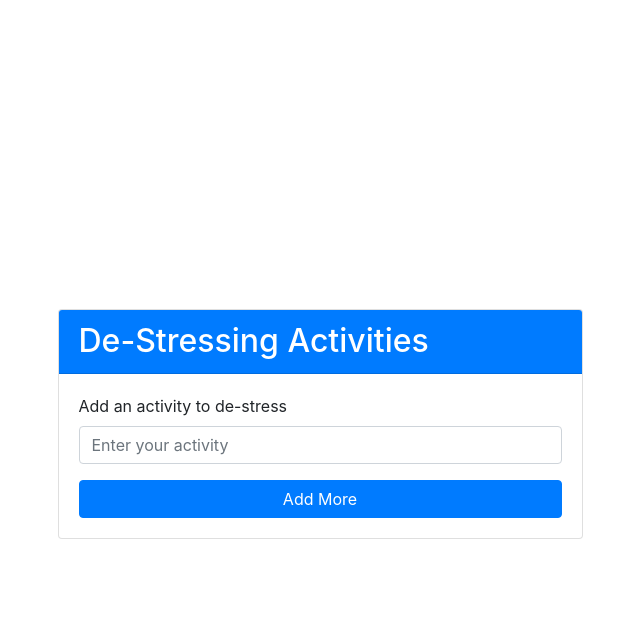
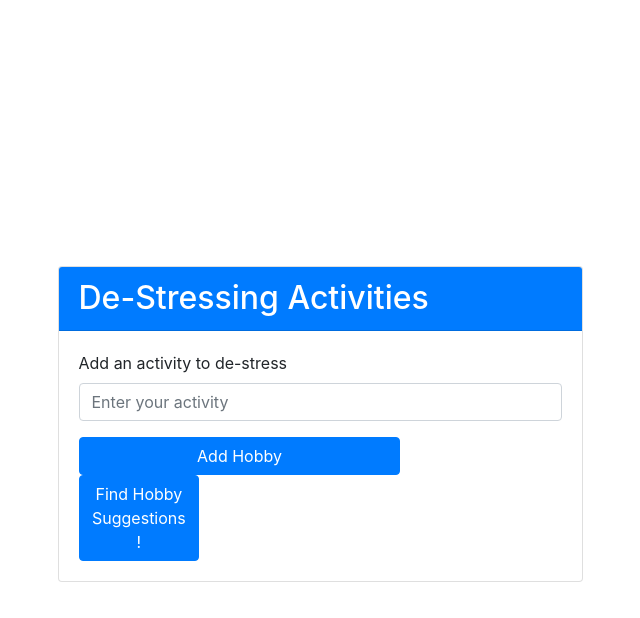
Before and after one commit to hwiseongahn/genaihackathon, a React (Vite) app in the folder mentalhealth-ai/: page / in a window 1280 px wide. Both pictures are taken after typing "Sample", "2020-01-15" into the empty fields and a click on the button "Submit". Shown: the top 618 px of the page, without its empty margins (305-945 px from the left). Built offline with nearby package versions, Linux system fonts and the light colour scheme.

Commit message:
added AI recommending hobby feature

```diff
--- a/mentalhealth-ai/src/components/HobbiesSurvey.jsx
+++ b/mentalhealth-ai/src/components/HobbiesSurvey.jsx
@@ -2,6 +2,40 @@ import React from "react";
 import axios from "axios";
 import { getHobbiesData } from "../controllers/GeminiController";
 import { FaTrashAlt } from "react-icons/fa";
+
+async function SuggestHobby (hobbies) {
+    const res = await axios.post(
+        `https://generativelanguage.googleapis.com/v1beta/models/gemini-1.5-flash:generateContent?key=${
+          import.meta.env.VITE_API_KEY_HWI
+        }`,
+        {
+          contents: [
+            {
+              parts: [
+                {
+                  text: `Suggest me hobbies based on these hobbies: ${getHobbyPromptString(hobbies)}`,
+                },
+              ],
+            },
+          ],
+        }
+      );
+      const raw_response = res.data.candidates[0].content.parts[0].text;
+      console.log(raw_response);
+}
+
+const getHobbyPromptString = (hobbies) => {
+    console.log(hobbies.hobby)
+    let prompt = "";
+    let index = 1;
+    hobbies.forEach(hobby => {
+      console.log(hobby.name)
+      prompt += `${index}) ${hobby.name} \n`
+      index++;
+    });
+    return prompt;
+  }
+
 function HobbiesSurvey({
   hobby,
   hobbies,
@@ -51,10 +85,17 @@ function HobbiesSurvey({
                     required
                   />
                 </div>
-                <button type="submit" className="btn btn-primary w-100">
-                  Add More
+                <div className="d-flex justify-content-between">
+                    <button type="submit" className="btn btn-primary col-md-8">
+                  Add Hobby
                 </button>
+
+                </div>
+
               </form>
+              <button onClick={() => SuggestHobby(hobbies)} className="btn btn-primary col-md-3">
+                  Find Hobby Suggestions!
+              </button>
 
               {hobbies.length > 0 && (
                 <div className="mt-4">
--- a/mentalhealth-ai/src/components/TasksSurvey.jsx
+++ b/mentalhealth-ai/src/components/TasksSurvey.jsx
@@ -1,6 +1,5 @@
 import React, { useState } from 'react';
 import logo from '../assets/favicon.svg';
-
 
 function TasksSurvey ({task, setTask, stress, setStress, priority, setPriority, dueDate, setDueDate, tasks, setTasks, setShowTasks, setShowHobbies}) {
 
@@ -130,6 +129,8 @@ function TasksSurvey ({task, setTask, stress, setStress, priority, setPriority,
         </div>
       </div>
     </div>
+
+
   );
 }
 
```
